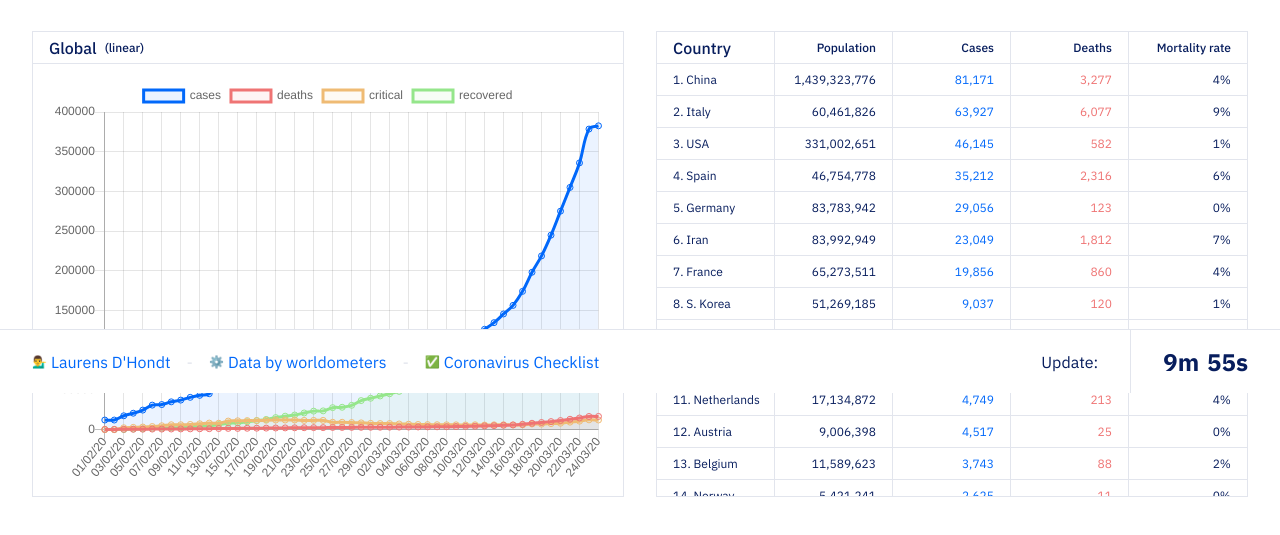
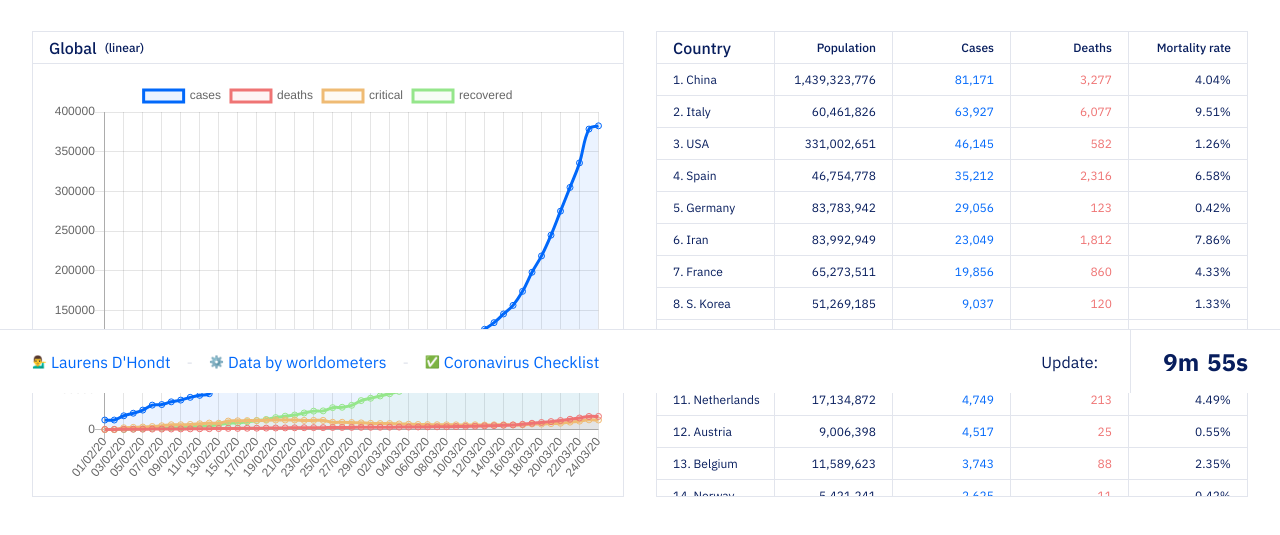
Before and after one commit to dhondtlaurens/covid-19, a Vue app: page /#/ in a window 1280 px wide. Shown: the part 407-942 px from the top of the page. Built offline with nearby package versions, Linux system fonts and the light colour scheme; no server answers; what tailwindcss-transitions would draw is missing.

Commit message:
added 2 decimals for mortality rate

```diff
--- a/src/components/charts/list/List.vue
+++ b/src/components/charts/list/List.vue
@@ -33,7 +33,7 @@
         </div>
 
         <div class="h-full hidden sm:flex flex-shrink-0 flex-grow-0 items-center justify-end px-16 text-blue-300 w-1/3 sm:w-1/5">
-          {{ parseInt((country.deaths / country.cases) * 100) }}%
+          {{ ((country.deaths / country.cases) * 100).toFixed(2) }}%
         </div>
       </div>
     </div>
```
